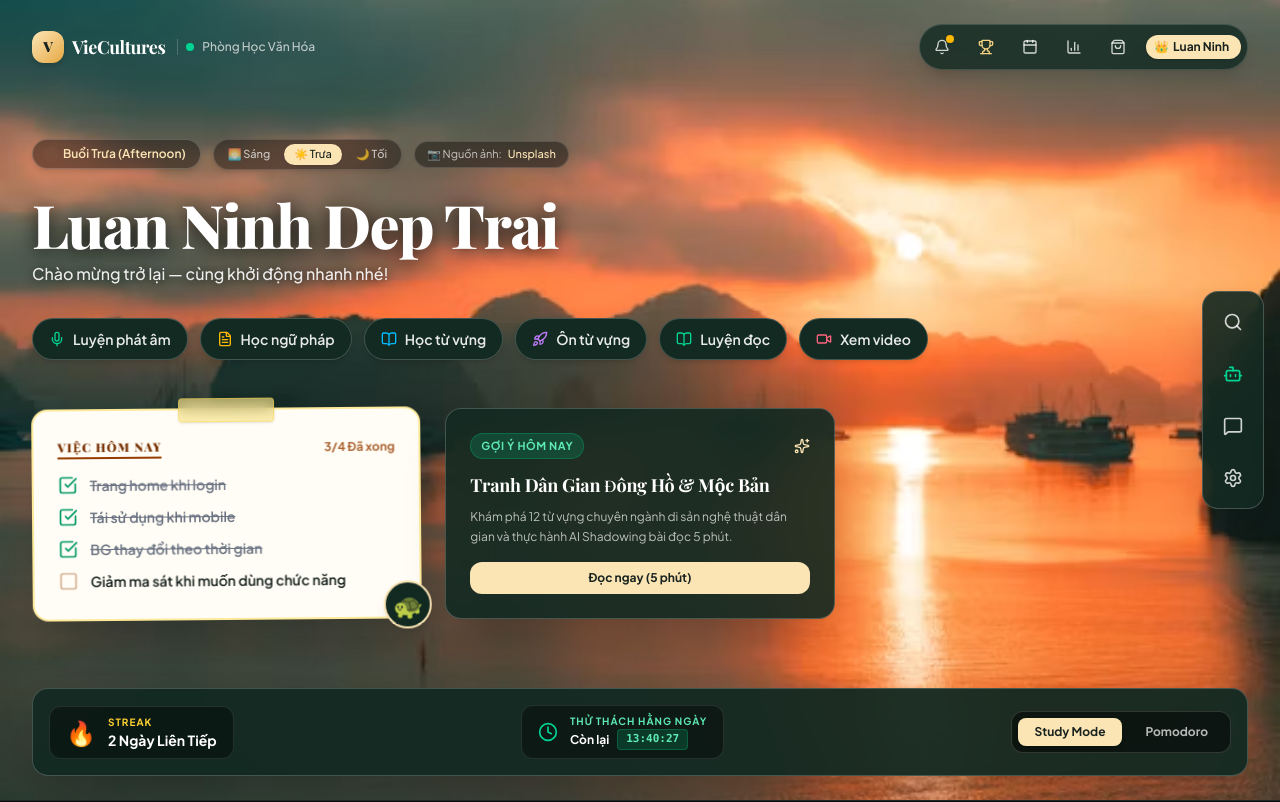
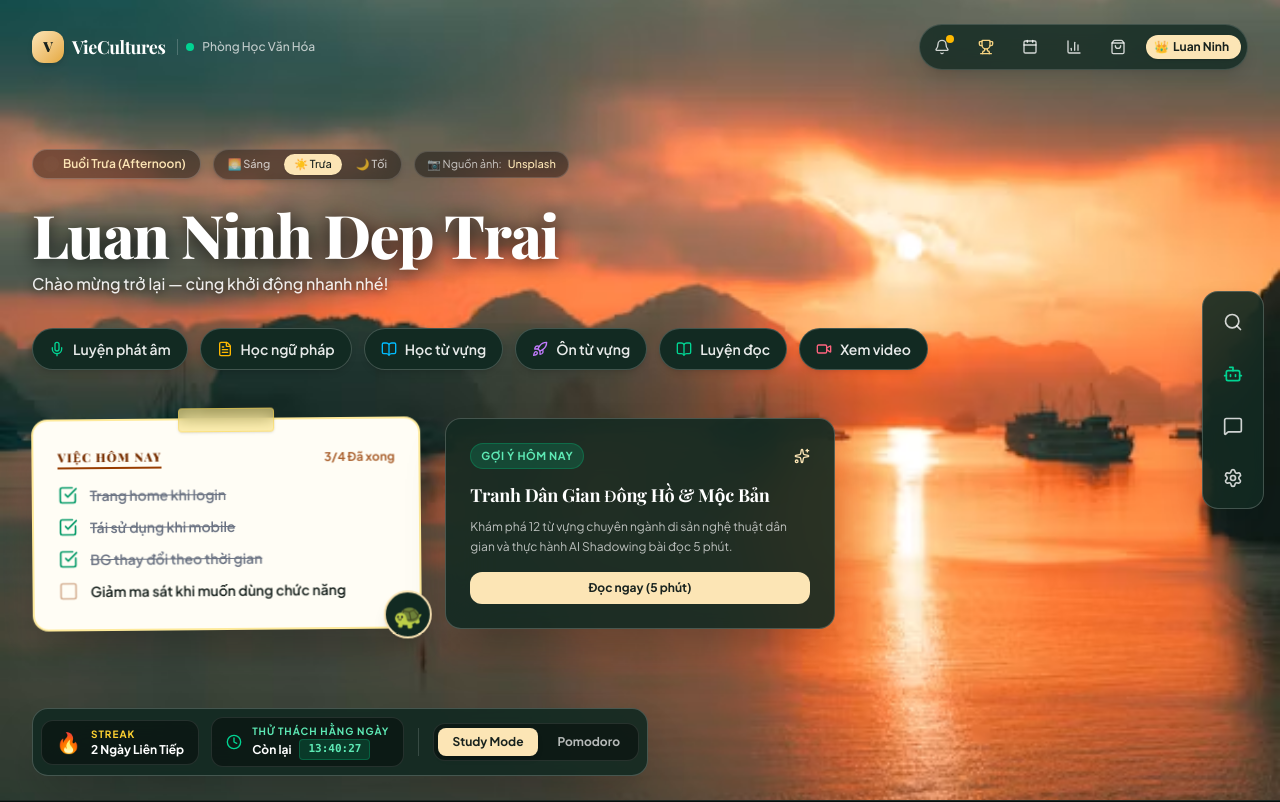
Before and after one commit to viecultures/frontend, a React (Vite) app: page / in a window 1280 px wide. Shown: the top 802 px of the page. Built offline with nearby package versions, Linux system fonts and the light colour scheme; a web font is replaced by a local one.

Commit message:
update: enhance home page UI/UX

```diff
--- a/src/pages/HomePage.tsx
+++ b/src/pages/HomePage.tsx
@@ -382,20 +382,22 @@ export const HomePage: React.FC<HomePageProps> = ({ onNavigate }) => {
 
       {/* Bottom Study Dock Bar */}
       <div className="max-w-7xl mx-auto w-full px-4 sm:px-6 lg:px-8 pb-6 relative z-10">
-        <div className="bg-[#122A22]/95 border border-white/20 rounded-2xl p-4 backdrop-blur-xl shadow-2xl flex flex-col sm:flex-row items-center justify-between gap-4">
+        <div className="flex items-center gap-3">
 
-          {/* Streak Card */}
-          <div className="flex items-center gap-3 px-4 py-2 bg-black/40 rounded-xl border border-white/10 w-full sm:w-auto">
-            <span className="text-2xl">🔥</span>
+          {/* Unified Floating Bottom Control Dock Container */}
+          <div className="flex flex-wrap items-center gap-2 sm:gap-3 bg-[#122A22]/90 border border-white/20 backdrop-blur-xl shadow-2xl p-2 rounded-2xl w-full sm:w-auto">
+            {/* Streak Sub-card */}
+            <div className="flex items-center gap-2.5 px-3.5 py-1.5 bg-black/40 rounded-xl border border-white/10">
+              <span className="text-xl">🔥</span>
               <div>
                 <div className="text-[10px] font-bold uppercase tracking-widest text-amber-300">STREAK</div>
-              <div className="text-sm font-extrabold text-white">2 Ngày Liên Tiếp</div>
+                <div className="text-xs font-extrabold text-white">2 Ngày Liên Tiếp</div>
               </div>
             </div>
 
-          {/* Daily Challenge Card */}
-          <div className="flex items-center gap-3 px-4 py-2 bg-black/40 rounded-xl border border-white/10 w-full sm:w-auto">
-            <Clock className="w-5 h-5 text-emerald-400" />
+            {/* Daily Challenge Sub-card */}
+            <div className="flex items-center gap-2.5 px-3.5 py-1.5 bg-black/40 rounded-xl border border-white/10">
+              <Clock className="w-4 h-4 text-emerald-400" />
               <div>
                 <div className="text-[10px] font-bold uppercase tracking-widest text-emerald-300">THỬ THÁCH HẰNG NGÀY</div>
                 <div className="text-xs font-bold text-white flex items-center gap-2">
@@ -407,11 +409,15 @@ export const HomePage: React.FC<HomePageProps> = ({ onNavigate }) => {
               </div>
             </div>
 
+            {/* Vertical Divider */}
+            <div className="hidden md:block w-px h-7 bg-white/15 mx-0.5" />
+
             {/* Mode Switcher Dock (Study / Pomodoro) */}
-          <div className="flex items-center gap-2 bg-black/50 p-1.5 rounded-xl border border-white/15 w-full sm:w-auto justify-center">
+            <div className="flex items-center gap-1.5 bg-black/40 p-1 rounded-xl border border-white/10">
               <button
                 onClick={() => setActiveDockMode('study')}
-              className={`px-4 py-1.5 rounded-lg text-xs font-bold transition-all ${activeDockMode === 'study'
+                className={`px-3.5 py-1.5 rounded-lg text-xs font-bold transition-all ${
+                  activeDockMode === 'study'
                     ? 'bg-[#FCE5B5] text-[#18221E] shadow-md'
                     : 'text-white/70 hover:text-white'
                 }`}
@@ -420,7 +426,8 @@ export const HomePage: React.FC<HomePageProps> = ({ onNavigate }) => {
               </button>
               <button
                 onClick={() => setActiveDockMode('pomodoro')}
-              className={`px-4 py-1.5 rounded-lg text-xs font-bold transition-all flex items-center gap-1.5 ${activeDockMode === 'pomodoro'
+                className={`px-3.5 py-1.5 rounded-lg text-xs font-bold transition-all flex items-center gap-1.5 ${
+                  activeDockMode === 'pomodoro'
                     ? 'bg-[#FCE5B5] text-[#18221E] shadow-md'
                     : 'text-white/70 hover:text-white'
                 }`}
@@ -436,11 +443,13 @@ export const HomePage: React.FC<HomePageProps> = ({ onNavigate }) => {
               {activeDockMode === 'pomodoro' && (
                 <button
                   onClick={() => setIsPomoRunning(!isPomoRunning)}
-                className="px-2.5 py-1 bg-emerald-500 text-white rounded text-[11px] font-bold hover:bg-emerald-600 transition-all ml-1"
+                  className="px-2.5 py-1 bg-emerald-500 text-white rounded-lg text-[11px] font-bold hover:bg-emerald-600 transition-all ml-1"
                 >
                   {isPomoRunning ? 'Pause' : 'Start'}
                 </button>
               )}
+            </div>
+
           </div>
 
         </div>
```
Lines whose indentation alone changed are shown as unchanged.
